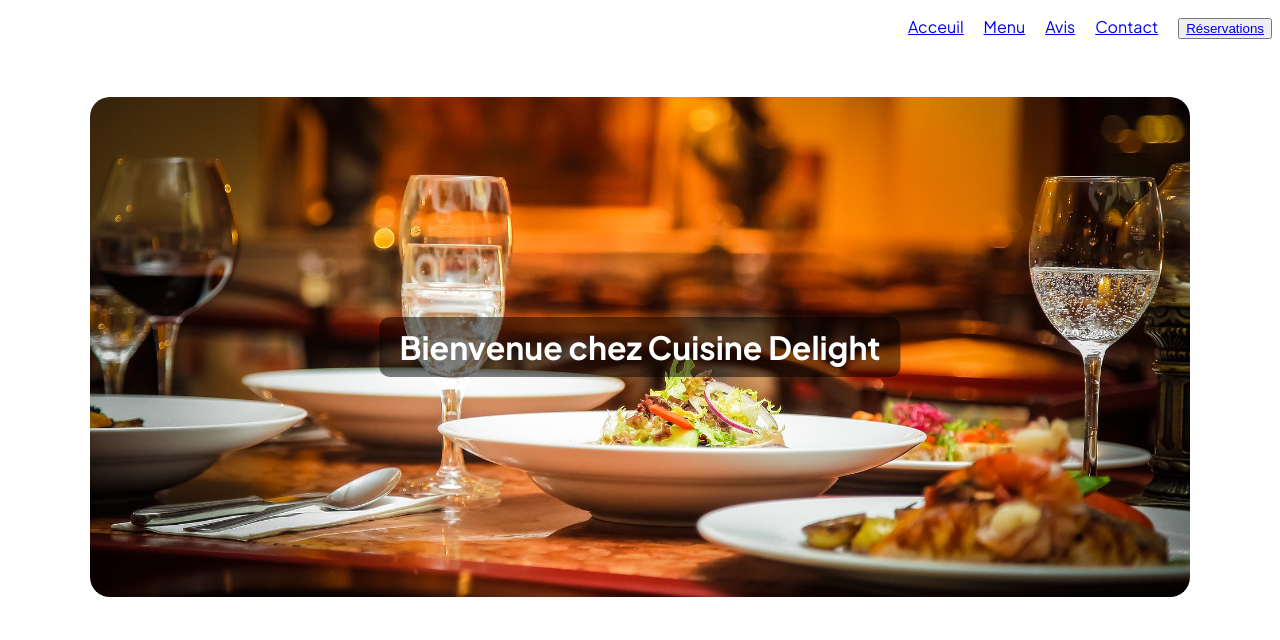
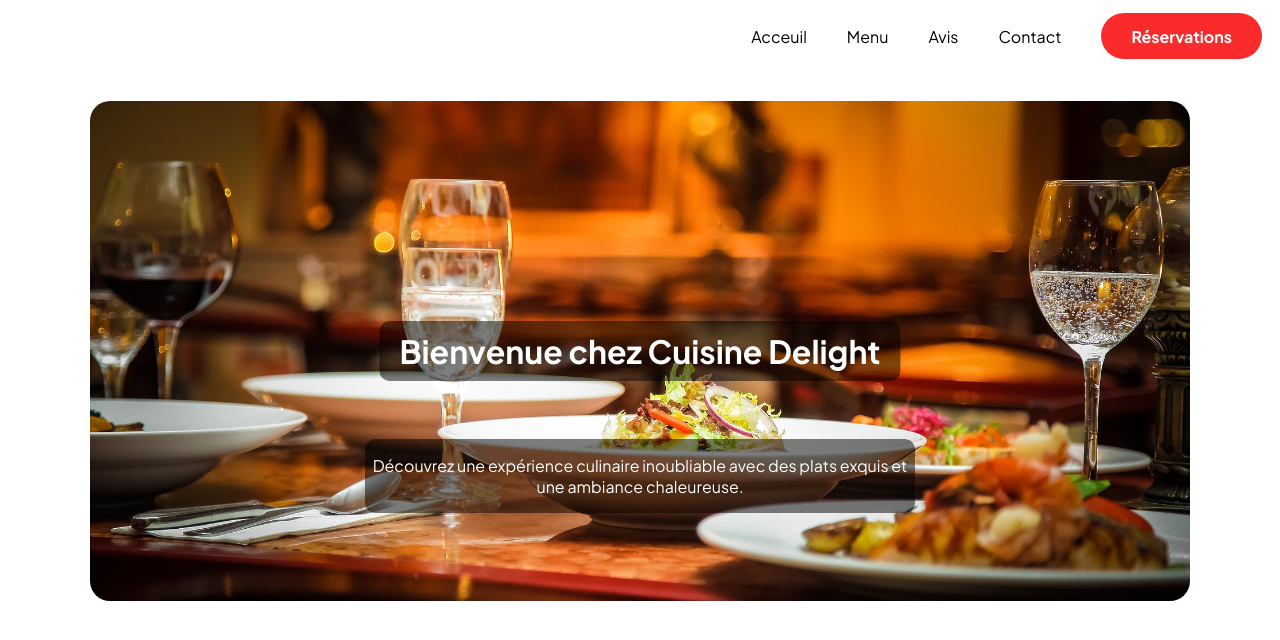
Before and after one commit to KoThek64/Site_Resto_Fictif, a website: page HTML/index.html in a window 1280 px wide. Drawn offline with Linux system fonts and the light colour scheme; a web font is replaced by a local one.

Commit message:
Changement de l'esthétique du bouton reservation et changement du header.

```diff
--- a/HTML/index.html
+++ b/HTML/index.html
@@ -1,5 +1,5 @@
 <!DOCTYPE html>
-<html lang="en">
+<html lang="fr">
 <head>
     <meta charset="UTF-8">
     <title>Cuisine Delight</title>
@@ -13,11 +13,11 @@
 <header>
     <nav>
         <ul>
-            <li><a href="index.html">Acceuil</a></li>
-            <li><a href="menu.html">Menu</a></li>
-            <li><a href="avis.html">Avis</a></li>
-            <li><a href="contact.html">Contact</a></li>
-            <li><button><a href="reservation.html">Réservations</a></button></li>
+            <li><a href="index.html" class="liste">Acceuil</a></li>
+            <li><a href="menu.html" class="liste">Menu</a></li>
+            <li><a href="avis.html" class="liste">Avis</a></li>
+            <li><a href="contact.html" class="liste">Contact</a></li>
+            <li><a href="reservation.html" class="btn-reservation">Réservations</a></li>
         </ul>
     </nav>
 </header>
@@ -30,6 +30,9 @@
         <div class="centered-text">
             <b>Bienvenue chez Cuisine Delight</b>
         </div>
+        <div class="centered-text-bis">
+            <p>Découvrez une expérience culinaire inoubliable avec des plats exquis et une ambiance chaleureuse.</p>
+        </div>
     </div>
 
 
--- a/style.css
+++ b/style.css
@@ -1,5 +1,33 @@
 @import url('https://fonts.googleapis.com/css2?family=Noto+Sans:wght@400;500;700;900&family=Plus+Jakarta+Sans:wght@400;500;700;800&display=swap');
 
+/* HEADER */
+.btn-reservation {
+    display: inline-block;
+    padding: 12.5px 30px;
+    border-radius: 100px;
+    background-color: #fb2b2b;
+    color: white;
+    font-weight: bold;
+    text-decoration: none;
+    transition: all 0.5s;
+}
+
+.btn-reservation:hover {
+    background-color: #ff6f6f;
+    box-shadow: 0 0 20px rgba(255, 111, 111, 0.31);
+    transform: scale(1.1);
+    color: white;
+}
+
+.btn-reservation:active {
+    background-color: #cf3d3d;
+    transition: all 0.25s;
+    box-shadow: none;
+    transform: scale(0.98);
+    color: white;
+}
+
+/* BODY */
 body{
     font-family: 'Plus Jakarta Sans', 'Noto Sans', sans-serif;
     font-style: normal;
@@ -10,13 +38,31 @@ ul{
     padding-left: 0;
 }
 
-nav ul{
+nav ul {
     display: flex;
+    align-items: center;
     justify-content: flex-end;
+    margin: 0;
+    padding-right: 10px;
+    padding-top: 5px;
 }
 
 nav ul li{
     margin-left: 20px;
+    padding-left: 20px;
+    display: flex;
+    align-items: center;
+}
+
+.liste {
+    color: black;
+    text-decoration: none;
+}
+
+.liste:visited,
+.liste:hover,
+.liste:active {
+    color: black;
 }
 
 div div img{
@@ -25,8 +71,8 @@ div div img{
 
 .image-container {
     position: relative;
-    width: 1100px; /* même largeur que ton image */
-    height: 500px; /* hauteur souhaitée */
+    width: 1100px;
+    height: 500px;
     margin: 0 auto;
 }
 
@@ -38,6 +84,7 @@ div div img{
 }
 
 .centered-text {
+    font-weight: bold;
     position: absolute;
     top: 50%;
     left: 50%;
@@ -46,7 +93,19 @@ div div img{
     font-size: 2em;
     color: white;
     text-align: center;
-    background-color: rgba(0, 0, 0, 0.5); /* optionnel : ajoute un fond pour plus de lisibilité */
+    background-color: rgba(0, 0, 0, 0.5);
     padding: 10px 20px;
     border-radius: 10px;
 }
+
+.centered-text-bis{
+    position: absolute;
+    top: 75%;
+    left: 50%;
+    transform: translate(-50%, -50%);
+    z-index: 2;
+    color: white;
+    text-align: center;
+    background-color: rgba(0, 0, 0, 0.5);
+    border-radius: 10px;
+}
```
